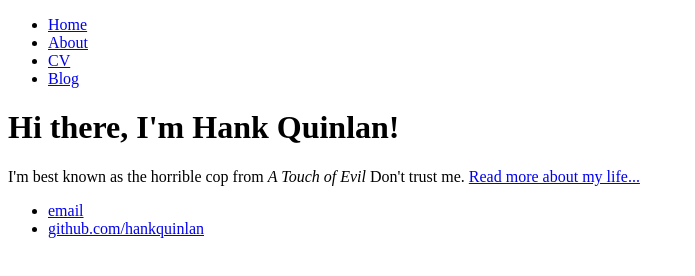
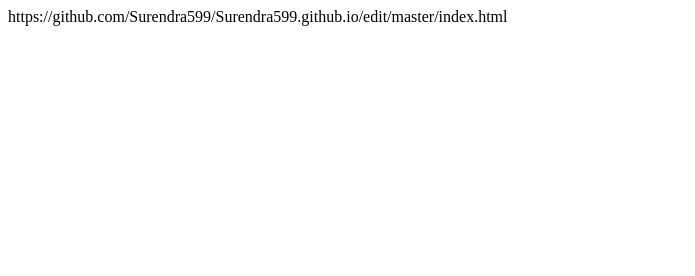
Before and after one commit to Surendra599/Surendra599.github.io, a plain HTML site: page index.html in a window 1280 px wide. Shown: the whole page, without its empty margins (0-695 px from the left). Drawn offline with Linux system fonts and the light colour scheme.

Commit message:
Update index.html

```diff
--- a/index.html
+++ b/index.html
@@ -1,28 +1,9 @@
 <!DOCTYPE html>
 <html>
 	<head>
-		<title>Hank Quinlan, Horrible Cop</title>
+
 	</head>
 	<body>
-		<nav>
-    		<ul>
-        		<li><a href="/">Home</a></li>
-	        	<li><a href="/about">About</a></li>
-        		<li><a href="/cv">CV</a></li>
-        		<li><a href="/blog">Blog</a></li>
-    		</ul>
-		</nav>
-		<div class="container">
-    		<div class="blurb">
-        		<h1>Hi there, I'm Hank Quinlan!</h1>
-				<p>I'm best known as the horrible cop from <em>A Touch of Evil</em> Don't trust me. <a href="/about">Read more about my life...</a></p>
-    		</div><!-- /.blurb -->
-		</div><!-- /.container -->
-		<footer>
-    		<ul>
-        		<li><a href="mailto:hankquinlanhub@gmail.com">email</a></li>
-        		<li><a href="https://github.com/hankquinlan">github.com/hankquinlan</a></li>
-			</ul>
-		</footer>
+	https://github.com/Surendra599/Surendra599.github.io/edit/master/index.html
 	</body>
 </html>
```
